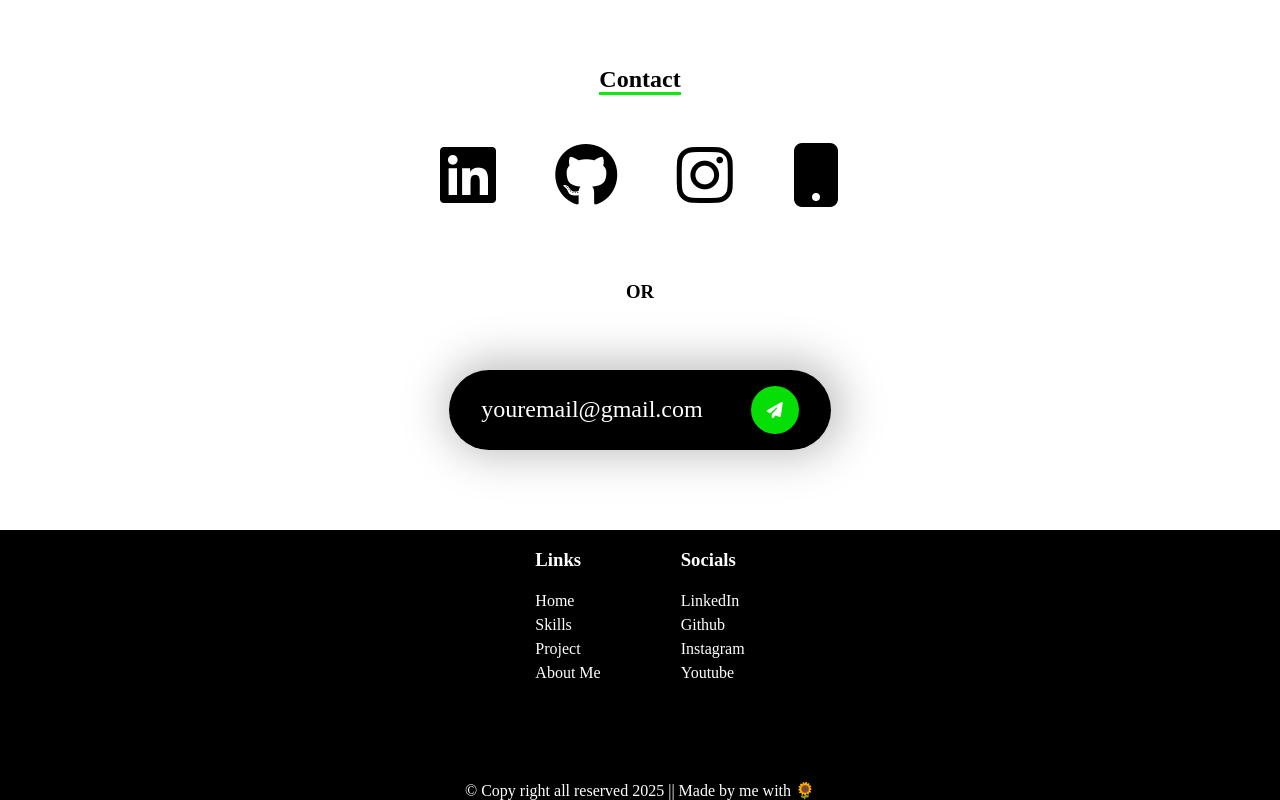
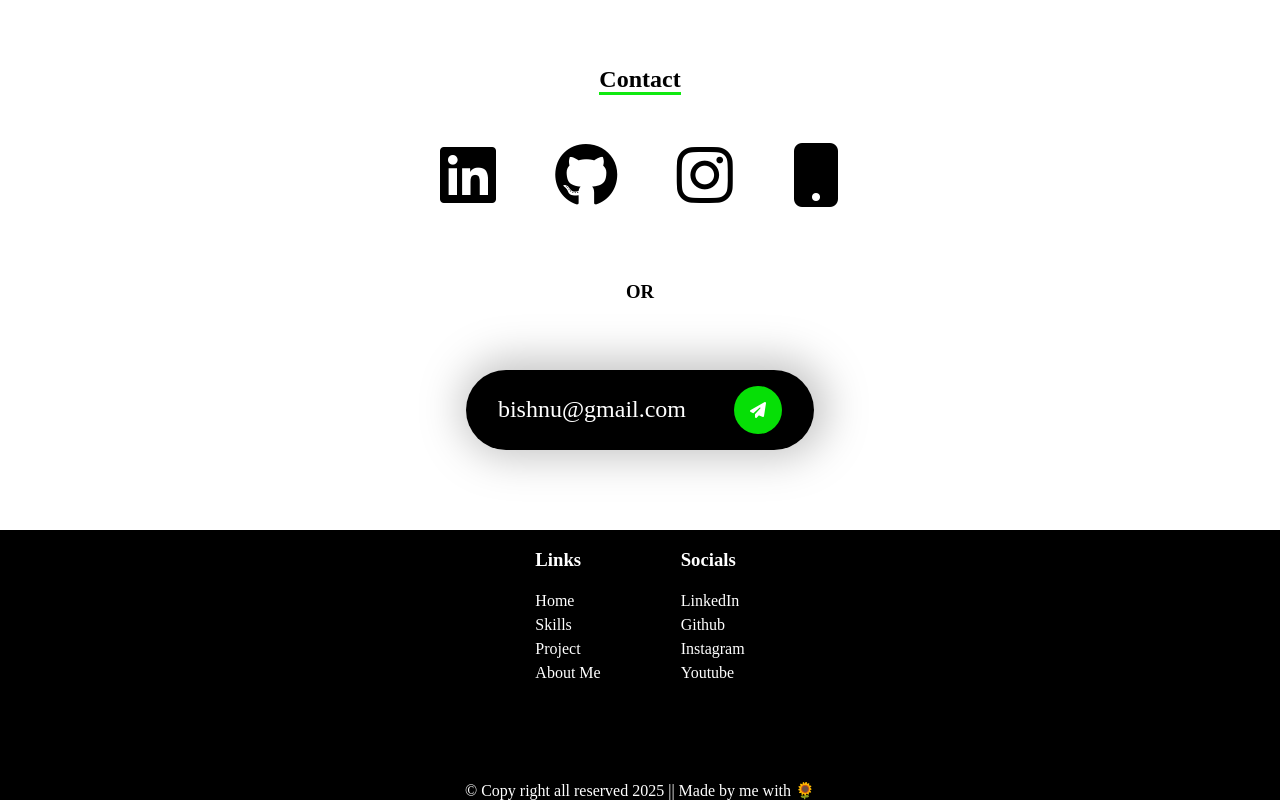
Before and after one commit to Vishnu17-ui/react-portfolio, a React (Vite) app: page / in a window 1280 px wide. Shown: the part 4125-4925 px from the top of the page. Built offline with nearby package versions, Linux system fonts and the light colour scheme; a web font is replaced by a local one.

Commit message:
email address updated

```diff
--- a/src/components/ Navbar.jsx
+++ b/src/components/ Navbar.jsx
@@ -24,6 +24,6 @@ export const  Navbar = () => {
                     </ul>
                 </div>
             </div>
-          </header>
+    </header>
   )
 };
--- a/src/components/Contact.jsx
+++ b/src/components/Contact.jsx
@@ -16,7 +16,7 @@ export const Contact = () => {
 
         <div className="flex-center">
             <a href="" className="email-section flex-center">
-                <span>youremail@gmail.com</span>
+                <span>bishnu@gmail.com</span>
                 <div className="email-icon flex-center">
                     <i className="fa-solid fa-paper-plane"></i>
                 </div>
```
